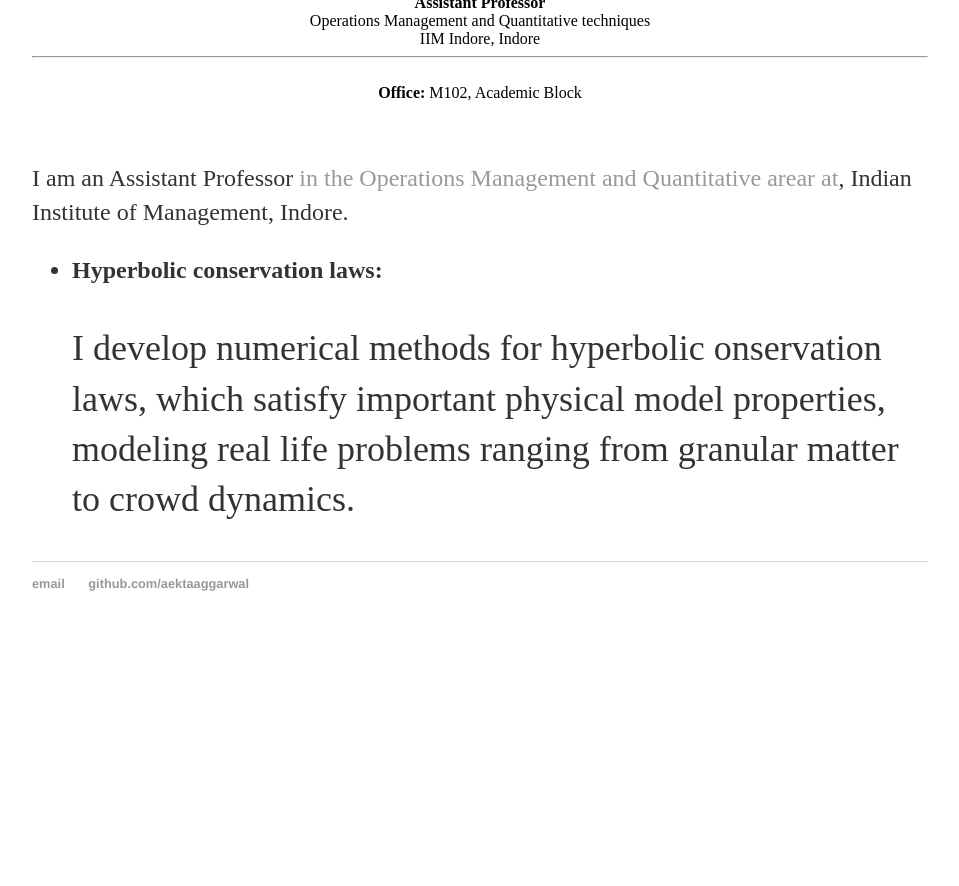
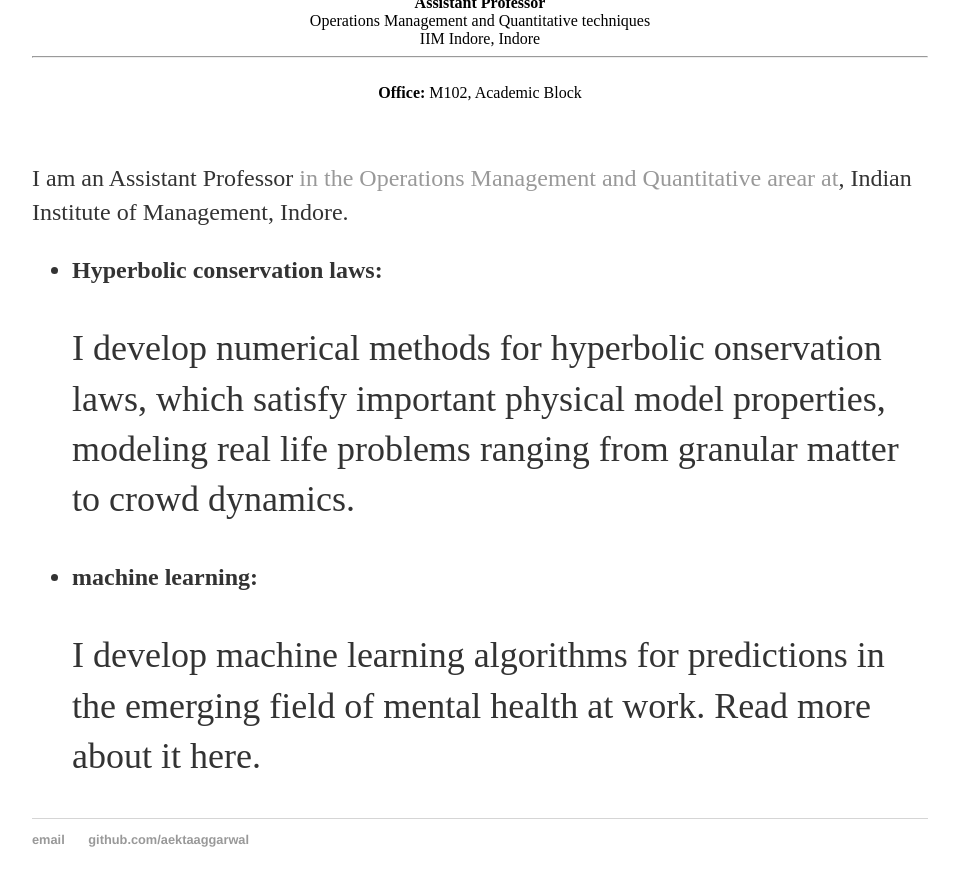
Before and after one commit to aektaaggarwal/aektaaggarwal.github.io, a Jekyll site: the page built from index.html, in a window 1280 px wide, cut to the strip 426-1335 px from the top of the page. Shown: the top 886 px of the strip, without its empty margins (160-1119 px from the left). Built offline with Jekyll 4.4.1, drawn with Linux system fonts in a browser that asks for light colours; before the commit the page ends 1079 px from its top, so only the background shows below that.

Commit message:
Update index.html

```diff
--- a/index.html
+++ b/index.html
@@ -33,6 +33,11 @@
 
 
 						</li>
+						<li><b>machine learning: </b>
+	<p class="text-justify">I develop machine learning algorithms for predictions in the emerging field of mental health at work. Read more about it here.
+
+
+						</li>
 
 
 
@@ -42,3 +47,4 @@
 					</ul>
 				</p>
 		</div>
+	</div>
```
